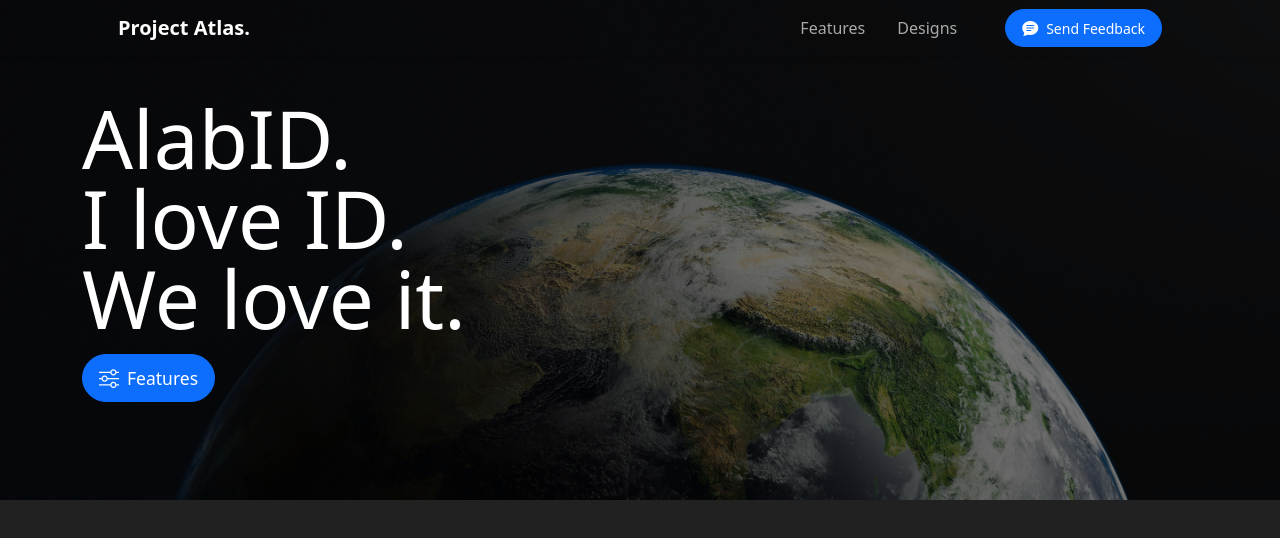
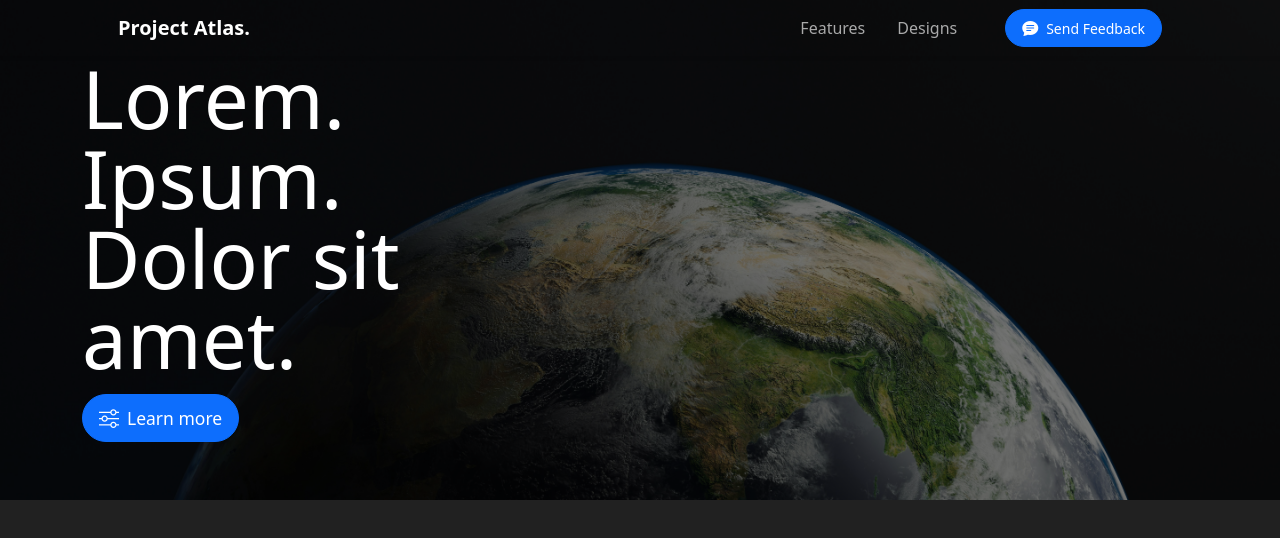
Before and after one commit to vyleene/projectatlas, a React (Vite) app: page / in a window 1280 px wide. Shown: the top 538 px of the page. Built offline with nearby package versions, Linux system fonts and the light colour scheme.

Commit message:
Changed text

```diff
--- a/src/components/Header.tsx
+++ b/src/components/Header.tsx
@@ -11,16 +11,17 @@ const Header: React.FC = () => {
                 <Row className="gx-5 align-items-center">
                     <Col lg={6}>
                         <div className="mb-5 mb-lg-0 text-center text-lg-start">
-                        <h1 className="display-1 lh-1 mb-3"><b>AlabID. <br />I love ID. <br /> We love it.</b></h1>
+                        <h1 className="display-1 lh-1 mb-3"><b>Lorem. <br />Ipsum. <br /> Dolor sit amet.</b></h1>
                         <Button variant="primary" size="lg" className="rounded-pill">
                             <span className="d-flex align-items-center">
                             <i className="bi-sliders me-2"></i>
-                            <span className="small">Features</span>
+                            <span className="small">Learn more</span>
                             </span>
                         </Button>
                         </div>
                     </Col>
                     <Col lg={6}>
+
                     </Col>
                 </Row>
             </Container>
```
